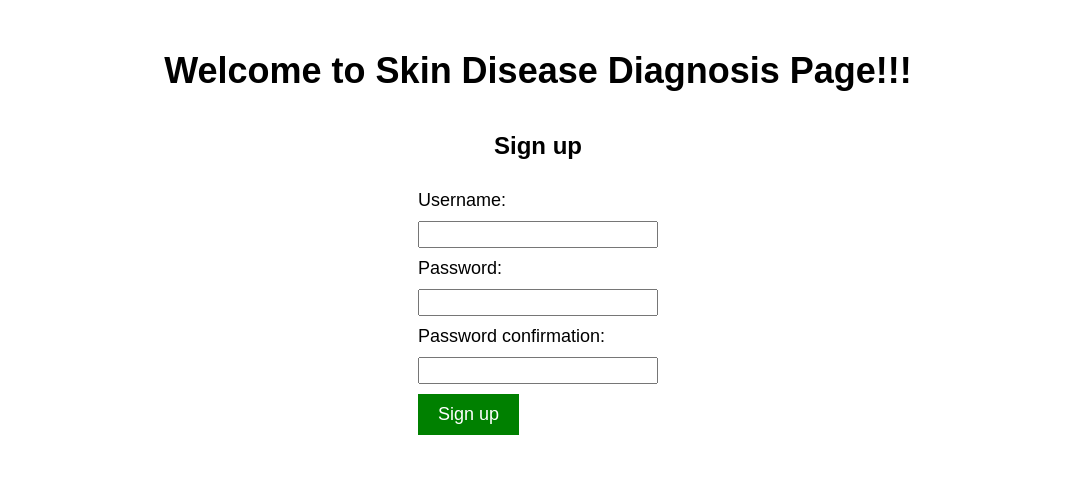
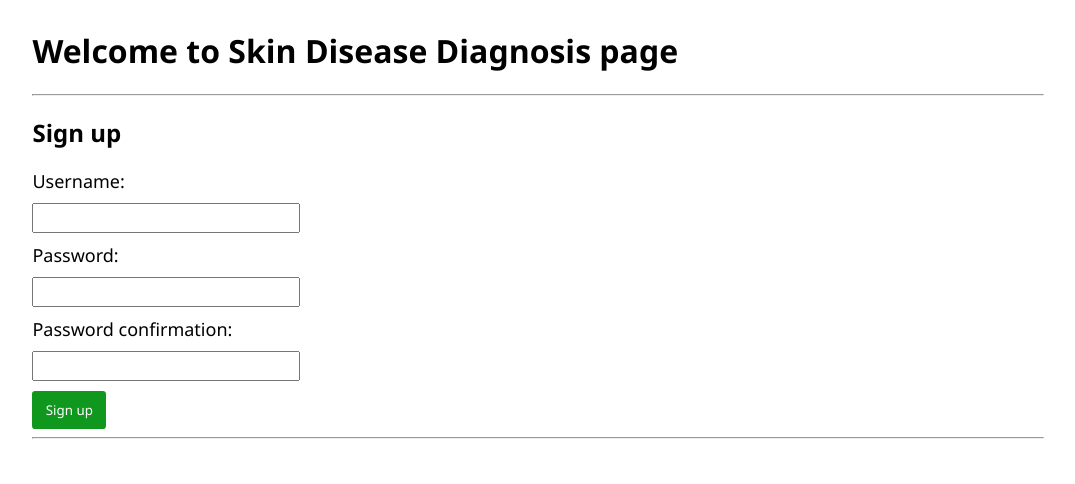
Before and after one commit to saklani19/B14-springboard-group-tasks, a Django app: page /signup/ in a window 1280 px wide. Shown: the top 484 px of the page, without its empty margins (102-1177 px from the left). Run offline with Django 5.2, Linux system fonts and the light colour scheme.

Commit message:
streamline the CSS of webpages

```diff
--- a/task1/welcomeApp/templates/signup.html
+++ b/task1/welcomeApp/templates/signup.html
@@ -5,39 +5,45 @@
     <meta name="viewport" content="width=device-width, initial-scale=1.0">
     <title>Signup</title>
     <style>
-        body {
-            font-family: Arial, sans-serif;
-            margin: 50px;
-            text-align: center;
+        * {
+            font-family:'Segoe UI', Tahoma, Geneva, Verdana, sans-serif;
         }
-        h1 {
-            font-size: 36px;
-            margin-bottom: 40px;
+
+        .container {
+            display: flex;
+            flex-direction: column;
+            align-items: center;
         }
-        form {
-            display: inline-block;
-            text-align: left;
+
+        .div-container {
+            width: 80%;
         }
+
+        button {
+            padding: 0.75em 1em;
+            color: white;
+            border: 0;
+            border-radius: 0.25em;
+            cursor: pointer;
+        }
+
+        #btn1 {
+            background-color: rgb(16, 151, 30);
+        }
+
         label, input {
             font-size: 18px;
             display: block;
             margin: 10px 0;
         }
-        button {
-            padding: 10px 20px;
-            background-color: green;
-            color: white;
-            border: none;
-            font-size: 18px;
-            cursor: pointer;
-        }
     </style>
 </head>
-<body>
-    <h1>Welcome to Skin Disease Diagnosis Page!!!</h1>
+<body class="container">
+    <div class="div-container">
+        <h1>Welcome to Skin Disease Diagnosis page</h1>
+        <hr>
         <h2>Sign up</h2>
-    <form method="post">
-        {% csrf_token %}
+        <form>
             <label for="username">Username:</label>
             <input type="text" name="username" id="username" required>
 
@@ -47,7 +53,9 @@
             <label for="password_confirmation">Password confirmation:</label>
             <input type="password" name="password_confirmation" id="password_confirmation" required>
 
-        <button type="submit">Sign up</button>
+            <button id="btn1" type="submit">Sign up</button>
         </form>
+        <hr>
+    </div>
 </body>
 </html>
```
Also changed, not shown: task1/welcomeApp/templates/login.html (+31 -23 lines). Lines whose indentation alone changed are shown as unchanged.
